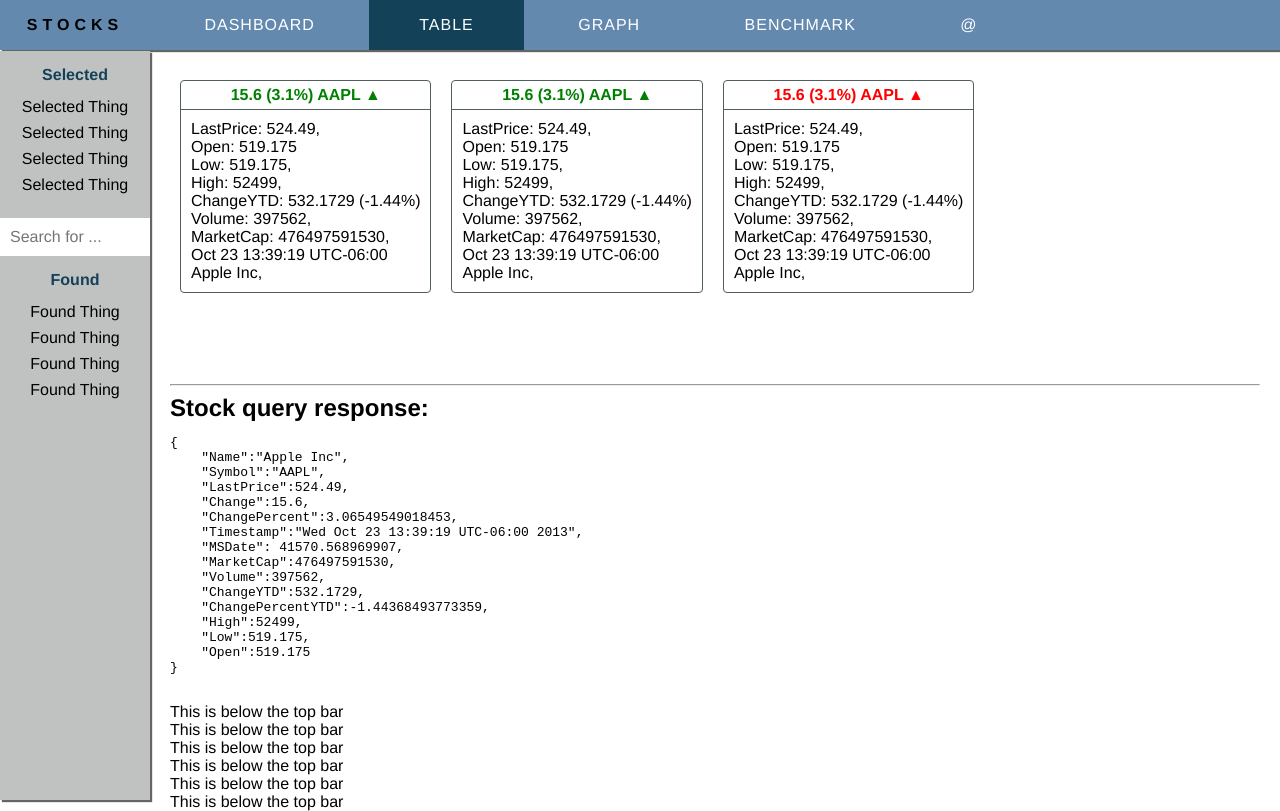
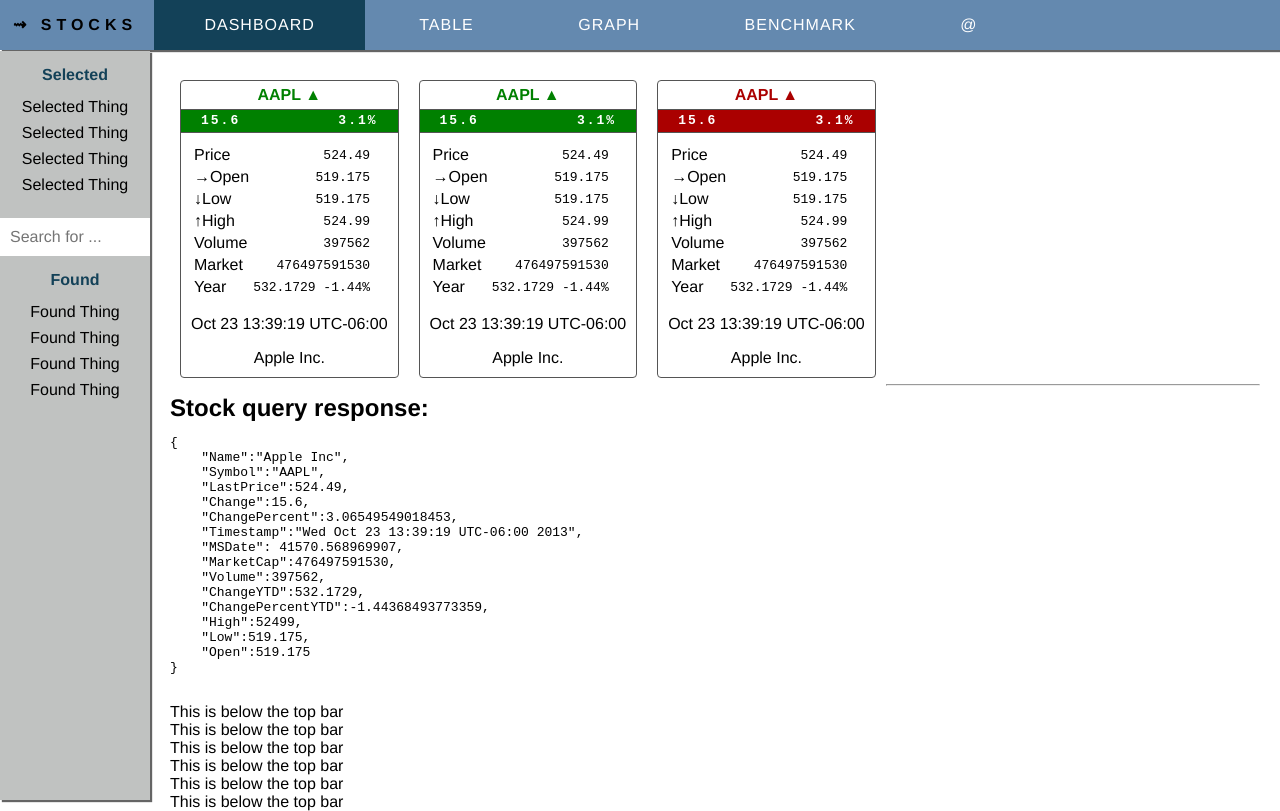
Before and after one commit to killfill/front_end_application, a plain HTML site: page app/playground/plain_html/layout.html in a window 1280 px wide. Shown: the top 811 px of the page. Drawn offline with Linux system fonts and the light colour scheme.

Commit message:
Displaying stock info in the dashboard boxes

```diff
--- a/app/playground/plain_html/layout.html
+++ b/app/playground/plain_html/layout.html
@@ -4,37 +4,67 @@
 
 		<link rel="stylesheet" href='layout.css' />
 		<style>
-
 			/* Boxen! */
 			.box {
-				border: 1px #525E5D solid;
+				border: 1px #555 solid;
 				margin: 10px;
 				float: left;
-				border-radius: 4px
+				border-radius: 4px;
 			}
 
 			.box .header {
-				border-bottom: 1px #525E5D solid;
+				border-bottom: 1px #555 solid;
 				padding: 5px;
 				text-transform: uppercase;
 				text-align: center;
 				font-weight: 600;
 			}
 
+			.box .banner {
+				padding-left: 20px;
+				padding-right: 20px;
+				font-weight: bold;
+				height: 22px;
+				line-height: 22px;
+				border-bottom: 1px #555 solid;
+				letter-spacing: 2px;
+			}
+
 			.box .body {
 				padding: 10px;
+				text-align: center;
 			}
 
+			.pull-right {
+				float: right;
+			}
 
+			.pull-left {
+				float: left;
+			}
 
 			.positive {
 				color: green;
 			}
 
 			.negative {
-				color: red;
+				color: #aa0000;
 			}
 
+			.positive-dark {
+				color: white;
+				background-color: green;
+			}
+			.negative-dark {
+				color: white;
+				background-color: #aa0000;
+			}
+
+			.number {
+				font-family: monospace;
+				text-align: right;
+				white-space: nowrap;
+			}
 		</style>
 
 	</head>
@@ -44,10 +74,10 @@
 	<body>
 
 		<section class="topbar">
-			<span class="project">Stocks</span>
+			<span class="project">&#8669; Stocks</span>
 			<ul class='horizontal hover'>
-				<li> <a href="">Dashboard</a> </li>
-				<li class='selected'> <a href="">Table</a> </li>
+				<li class='selected'> <a href="">Dashboard</a> </li>
+				<li> <a href="">Table</a> </li>
 				<li> <a href="">Graph</a> </li>
 				<li> <a href="">Benchmark</a> </li>
 				<li> <a href="">@</a> </li>
@@ -80,56 +110,71 @@
 
 
 			<article class='box'>
-				<div class='header positive'>15.6 (3.1%) aapl &#9650</div>
+				<div class='header positive'>aapl &#9650</div>
+				<div class="banner positive-dark">
+					<span class='number pull-left' title='Change'>15.6</span>
+					<span class='number pull-right'>3.1%</span>
+				</div>
 
 				<div class="body">
+						<table>
+							<tr><td>Price</td><td class='number'>524.49</td></tr>
+							<tr><td>&rarr;Open</td><td class='number'>519.175</td></tr>
+							<tr><td>&darr;Low</td><td class='number'>519.175</td></tr>
+							<tr><td>&uarr;High</td><td class='number'>524.99</td></tr>
+							<tr><td>Volume</td><td class='number'>397562</td></tr>
+							<tr><td>Market</td><td class='number'>476497591530</td></tr>
+							<tr><td>Year</td><td class='number'>532.1729  -1.44%</td></tr>
+						</table>
+						<p>Oct 23 13:39:19 UTC-06:00</p>
 
-					<div>LastPrice: 524.49,</div>
-
-					<div>Open: 519.175
-					<div>Low: 519.175,</div>
-					<div>High: 52499,</div>
-					<div>ChangeYTD: 532.1729 (-1.44%)</div>
-					<div>Volume: 397562,</div>
-					<div>MarketCap: 476497591530,</div>
-					<div>Oct 23 13:39:19 UTC-06:00</div>
-					<div>Apple Inc,</div>
+						<div>Apple Inc.</div>
 				</div>
 			</article>
 
 			<article class='box'>
-				<div class='header positive'>15.6 (3.1%) aapl &#9650</div>
+				<div class='header positive'>aapl &#9650</div>
+				<div class="banner positive-dark">
+					<span class='number pull-left' title='Change'>15.6</span>
+					<span class='number pull-right'>3.1%</span>
+				</div>
 
 				<div class="body">
+						<table>
+							<tr><td>Price</td><td class='number'>524.49</td></tr>
+							<tr><td>&rarr;Open</td><td class='number'>519.175</td></tr>
+							<tr><td>&darr;Low</td><td class='number'>519.175</td></tr>
+							<tr><td>&uarr;High</td><td class='number'>524.99</td></tr>
+							<tr><td>Volume</td><td class='number'>397562</td></tr>
+							<tr><td>Market</td><td class='number'>476497591530</td></tr>
+							<tr><td>Year</td><td class='number'>532.1729  -1.44%</td></tr>
+						</table>
+						<p>Oct 23 13:39:19 UTC-06:00</p>
 
-					<div>LastPrice: 524.49,</div>
-
-					<div>Open: 519.175
-					<div>Low: 519.175,</div>
-					<div>High: 52499,</div>
-					<div>ChangeYTD: 532.1729 (-1.44%)</div>
-					<div>Volume: 397562,</div>
-					<div>MarketCap: 476497591530,</div>
-					<div>Oct 23 13:39:19 UTC-06:00</div>
-					<div>Apple Inc,</div>
+						<div>Apple Inc.</div>
 				</div>
 			</article>
 
 			<article class='box'>
-				<div class='header negative'>15.6 (3.1%) aapl &#9650</div>
+				<div class='header negative'>aapl &#9650</div>
+				<div class="banner negative-dark">
+					<span class='number pull-left' title='Change'>15.6</span>
+					<span class='number pull-right'>3.1%</span>
+				</div>
 
 				<div class="body">
+						<table>
+							<tr><td>Price</td><td class='number'>524.49</td></tr>
+							<tr><td>&rarr;Open</td><td class='number'>519.175</td></tr>
+							<tr><td>&darr;Low</td><td class='number'>519.175</td></tr>
+							<tr><td>&uarr;High</td><td class='number'>524.99</td></tr>
+							<tr><td>Volume</td><td class='number'>397562</td></tr>
+							<tr><td>Market</td><td class='number'>476497591530</td></tr>
+							<tr><td>Year</td><td class='number'>532.1729  -1.44%</td></tr>
+						</table>
+						<p>Oct 23 13:39:19 UTC-06:00</p>
 
-					<div>LastPrice: 524.49,</div>
-
-					<div>Open: 519.175
-					<div>Low: 519.175,</div>
-					<div>High: 52499,</div>
-					<div>ChangeYTD: 532.1729 (-1.44%)</div>
-					<div>Volume: 397562,</div>
-					<div>MarketCap: 476497591530,</div>
-					<div>Oct 23 13:39:19 UTC-06:00</div>
-					<div>Apple Inc,</div>
+						<div>Apple Inc.</div>
 				</div>
 			</article>
 
--- a/app/playground/server/StockProvider.js
+++ b/app/playground/server/StockProvider.js
@@ -19,13 +19,11 @@
 
 }
 
-
 var me = module.exports = {
 	Lookup: endpointClosure('Lookup'),
 	Quote: endpointClosure('Quote'),
 	InteractiveChart: endpointClosure('InteractiveChart')
 }
-
 
 function StockPoller(opts) {
 	opts = opts || {}
```
